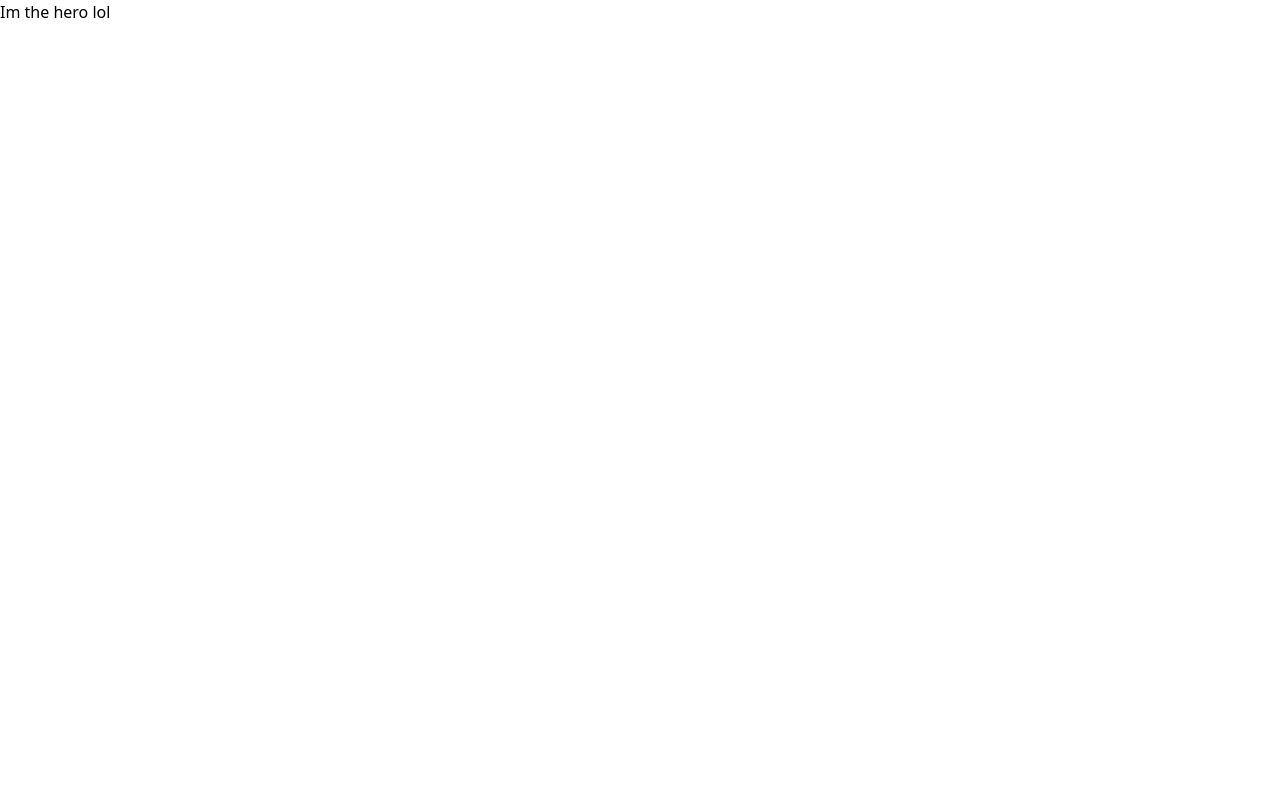
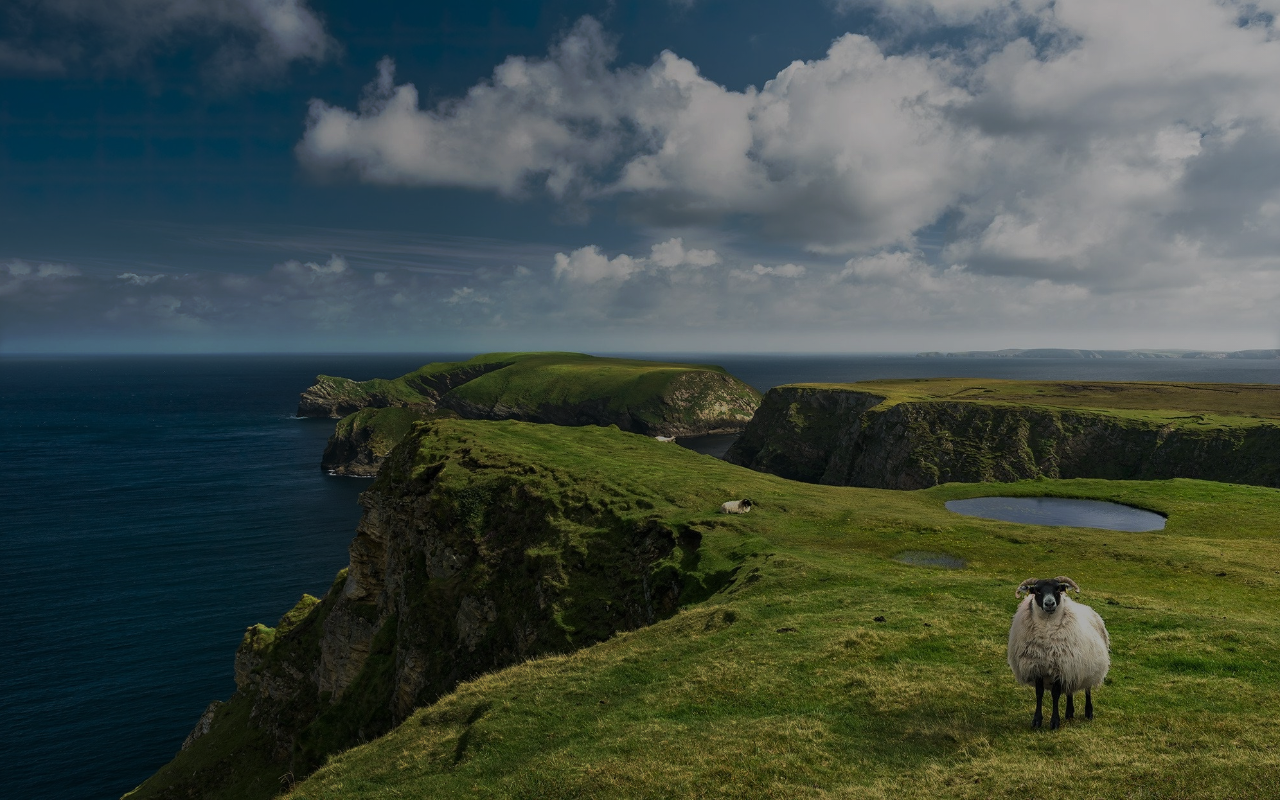
Before and after one commit to AntoOfo/goeire-site, a React (Vite) app: page / in a window 1280 px wide. Built offline with nearby package versions, Linux system fonts and the light colour scheme.

Commit message:
hero image implemented with overlay and linear gradient

```diff
--- a/components/Hero.jsx
+++ b/components/Hero.jsx
@@ -1,3 +1,20 @@
+import HeroImg from "../images/hero.jpg";
+
 export default function Hero() {
-  return <h1>Im the hero lol</h1>;
+  return (
+    <section className="relative w-full h-screen">
+      <div
+        className="absolute inset-0 w-full h-full bg-cover bg-center bg-overlay/30 bg-blend-overlay"
+        style={{
+          backgroundImage: `
+            linear-gradient(to right, rgba(0,0,0,0.34) 34%, rgba(0,0,0,0) 100%),
+            url(${HeroImg})`,
+          backgroundSize: "cover",
+          backgroundPosition: "50% 85%",
+        }}
+      ></div>
+
+      <div className="relative z-10"></div>
+    </section>
+  );
 }
```
Also changed, not shown: images/hero.jpg (added).
